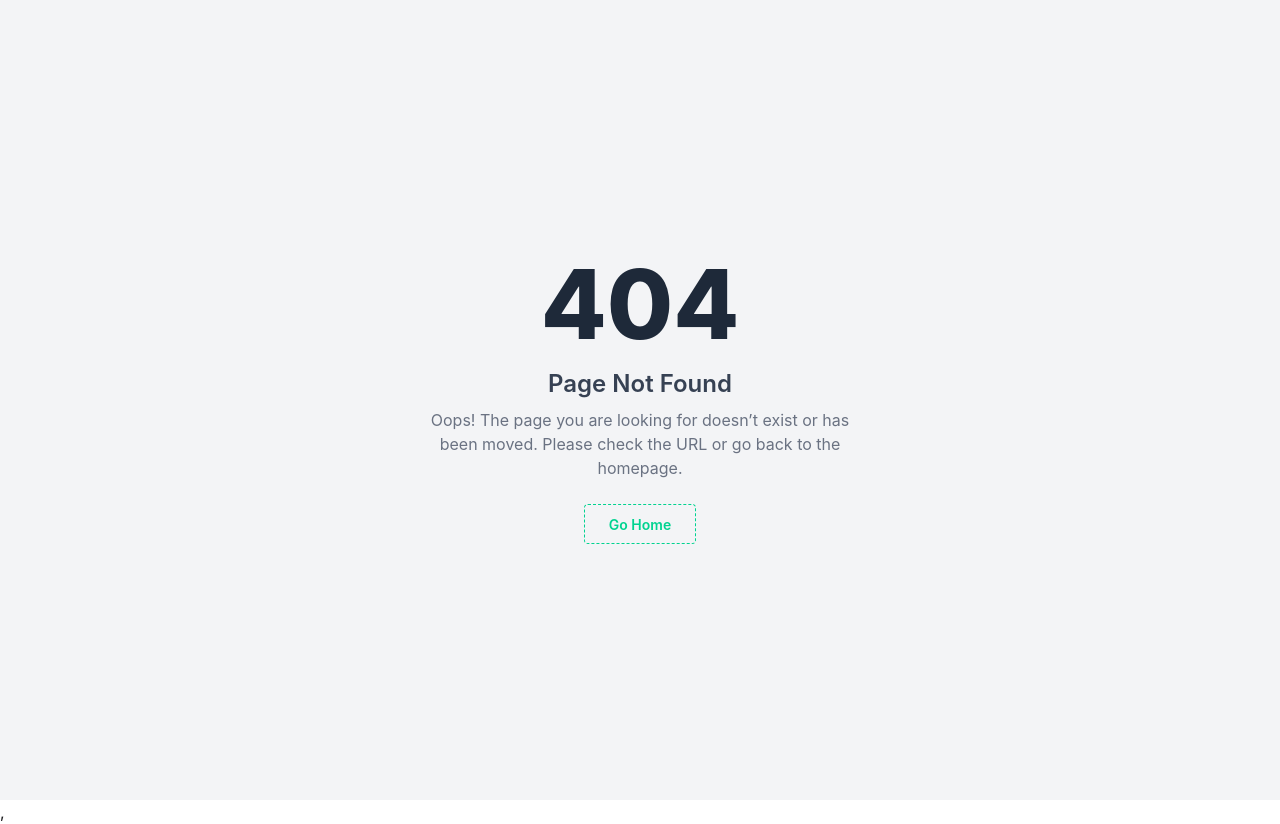
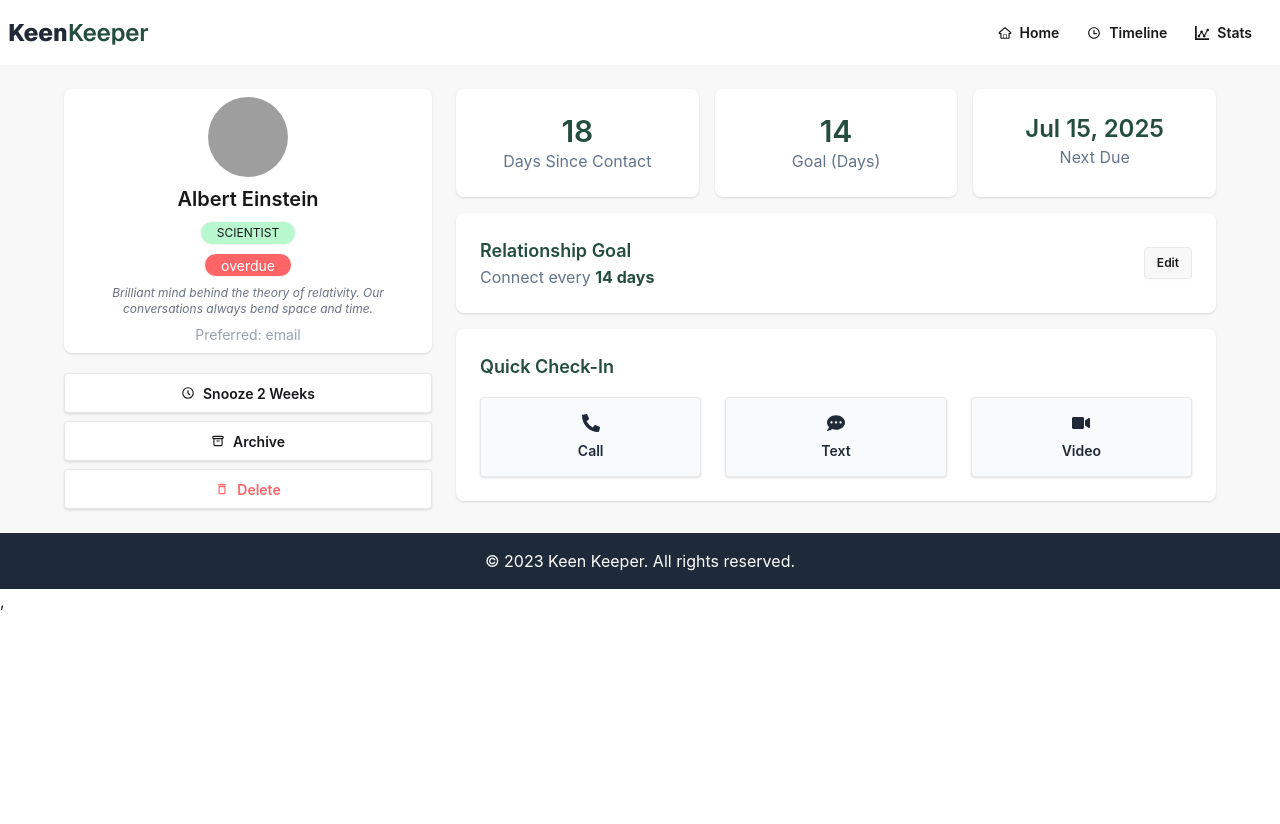
Before and after one commit to Belal-hossainn/Keen-keeper, a React (Vite) app: page /friend/1 in a window 1280 px wide. Before the commit this address had no page. After the commit the page ends 800 px from the top, so only its background shows below. Built offline with nearby package versions, Linux system fonts and the light colour scheme; grey boxes are pictures that could not be loaded.

Commit message:
friends detail page design and funtionality added

```diff
--- a/src/components/homepage/AllFriends.jsx
+++ b/src/components/homepage/AllFriends.jsx
@@ -6,7 +6,7 @@ const AllFriends = () => {
     const friends = use(friendsPromise);
     console.log(friends, "friends data");
   return (
-    <div>
+    <div className="container mx-auto">
         <h2 className="text-2xl font-bold text-[#1F2937] mb-4">Your Friends</h2>
         <div className="grid grid-cols-1 md:grid-cols-3 lg:grid-cols-4 gap-6 mt-8">
         {friends.map(friend => (
--- a/src/components/ui/FriendCard.jsx
+++ b/src/components/ui/FriendCard.jsx
@@ -1,6 +1,8 @@
+import { Link } from "react-router";
+
 const FriendCard = ({ friend }) => {
   return (
-    <div className="card bg-base-100 flex flex-col justify-center items-center shadow-sm py-6">
+    <Link to={`/friend/${friend.id}`} className="card bg-base-100 flex flex-col justify-center items-center shadow-sm py-6">
   <figure className="rounded">
     <img className="w-[100px] h-[100px] object-cover rounded-full"
       src={friend.picture}
@@ -16,7 +18,7 @@ const FriendCard = ({ friend }) => {
     </div>
       <div className="badge rounded-full px-4 py-2 bg-red-400 text-white">{friend.status}</div>
   </div>
-</div>
+</Link>
   );
 };
 
--- /dev/null
+++ b/src/pages/friendDetailsPage/FriendDetails.jsx
@@ -0,0 +1,132 @@
+import { FaCommentDots, FaPhoneAlt, FaVideo } from "react-icons/fa";
+import { HiOutlineArchive, HiOutlineClock } from "react-icons/hi";
+import { MdDeleteOutline } from "react-icons/md";
+import { useLoaderData, useParams } from "react-router";
+
+const FriendDetails = () => {
+    const { id } = useParams();
+    console.log(id, "friend id");
+
+    const friends = useLoaderData();
+    const friend = friends.find(f => f.id === parseInt(id));
+    console.log(friend, "friend details");
+   const { name, picture, days_since_contact, tags, status, goal, next_due_date, bio } = friend;
+
+   const formattedDate = new Date(next_due_date).toLocaleDateString('en-US', {
+  month: 'short',
+  day: 'numeric',
+  year: 'numeric'
+});
+  return (
+   <div className=" bg-base-200 p-6">
+      <div className="max-w-6xl mx-auto space-y-4">
+
+        <div className="grid grid-cols-1 md:grid-cols-3 gap-6">
+
+          <div>
+            <div>
+                <div className="card flex items-center gap-2 bg-base-100 shadow p-2 text-center">
+            <div className="avatar flex justify-center ">
+              <div className="w-20 rounded-full">
+                <img src={picture} alt="profile" />
+              </div>
+            </div>
+            <h2 className="text-xl font-semibold">{name}</h2>
+
+            <div className="flex items-center gap-2">
+        {friend.tags.map(tag => (<div key={tag} className="badge  rounded-full px-4 py-2 bg-green-200 text-[12px] ">{tag.toUpperCase()}</div>))}
+    </div>
+            <div className="badge rounded-full px-4 py-2 bg-red-400 text-white">{friend.status}</div>
+
+            <p className="text-xs italic text-gray-500">
+              {bio}
+            </p>
+
+            <p className="text-sm text-gray-400">
+              Preferred: email
+            </p>
+
+          </div>
+            </div>
+            <div> <div className="mt-5 space-y-2">
+              <button className="btn bg-base-100 shadow  w-full flex items-center gap-2">
+                <HiOutlineClock /> Snooze 2 Weeks
+              </button>
+
+              <button className="btn bg-base-100 shadow w-full flex items-center gap-2">
+                <HiOutlineArchive /> Archive
+              </button>
+
+              <button className="btn bg-base-100 text-red-400 shadow w-full flex items-center gap-2">
+                <MdDeleteOutline /> Delete
+              </button>
+            </div></div>
+          </div>
+
+          {/* Right Side */}
+          <div className="md:col-span-2 space-y-4">
+
+            {/* Stats */}
+            <div className="grid grid-cols-1 md:grid-cols-3 gap-4">
+              <div className="card bg-base-100 p-6 shadow text-center">
+                <h2 className="text-3xl text-[#244D3F] font-semibold">{days_since_contact}</h2>
+                <p className="text-[#64748B]">Days Since Contact</p>
+              </div>
+
+              <div className="card bg-base-100 p-6 shadow text-center">
+                <h2 className="text-3xl text-[#244D3F] font-semibold">{goal}</h2>
+                <p className="text-[#64748B]">Goal (Days)</p>
+              </div>
+
+              <div className="card bg-base-100 p-6 shadow text-center">
+                <h2 className="text-2xl text-[#244D3F] font-semibold">{formattedDate}</h2>
+                <p className="text-[#64748B]">Next Due</p>
+              </div>
+            </div>
+
+            {/* Relationship Goal */}
+            <div className="card bg-base-100 p-6 shadow flex flex-row justify-between items-center">
+              <div>
+                <h3 className="text-lg text-[#244D3F] font-semibold">
+                  Relationship Goal
+                </h3>
+                <p className="text-[#64748B]">
+                  Connect every <span className="font-bold text-[#244D3F] ">{goal} days</span>
+                </p>
+              </div>
+              <button className="btn btn-sm ">Edit</button>
+            </div>
+
+            {/* Quick Check-In */}
+            <div className="card bg-base-100 p-6 shadow">
+              <h3 className="text-lg text-[#244D3F] font-semibold mb-4">
+                Quick Check-In
+              </h3>
+
+              <div className="grid grid-cols-3 gap-6">
+                <button className="btn bg-[#F8FAFC] text-[#1F2937] shadow flex flex-col h-20 gap-2">
+                  <FaPhoneAlt className="text-lg" />
+                  <span>Call</span>
+                </button>
+
+                <button className="btn bg-[#F8FAFC] text-[#1F2937]  shadow flex flex-col h-20 gap-2">
+                  <FaCommentDots className="text-lg" />
+                  <span>Text</span>
+                </button>
+
+                <button className="btn bg-[#F8FAFC] text-[#1F2937] shadow flex flex-col h-20 gap-2">
+                  <FaVideo className="text-lg" />
+                  <span>Video</span>
+                </button>
+              </div>
+            </div>
+
+          </div>
+        </div>
+
+      </div>
+    </div>
+  );
+};
+
+export default FriendDetails;
--- a/src/routes/Routes.jsx
+++ b/src/routes/Routes.jsx
@@ -5,6 +5,7 @@ import Friends from "../pages/friends/Friends";
 import ErrorPage from "../pages/eroorPage/ErrorPage";
 import TimelinePage from "../pages/timelinePage/TimelinePage";
 import StatsPage from "../pages/statsPage/StatsPage";
+import FriendDetails from "../pages/friendDetailsPage/FriendDetails";
 
 
 export const router = createBrowserRouter([
@@ -26,6 +27,11 @@ export const router = createBrowserRouter([
       {
         path: '/stats',
         element: <StatsPage />
+      },
+      {
+        path: '/friend/:id',
+        element: <FriendDetails />,
+        loader: () => fetch('/friendsData.json')
       }
 
     ],
```
